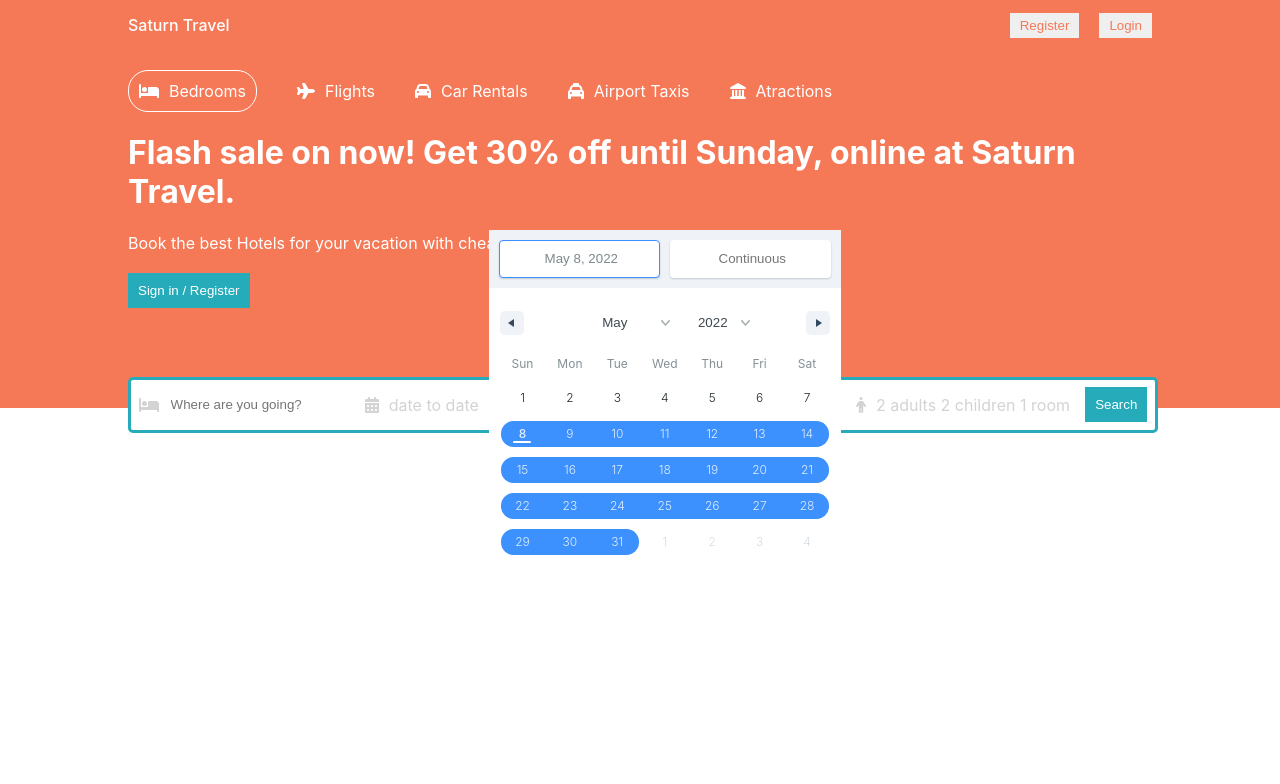
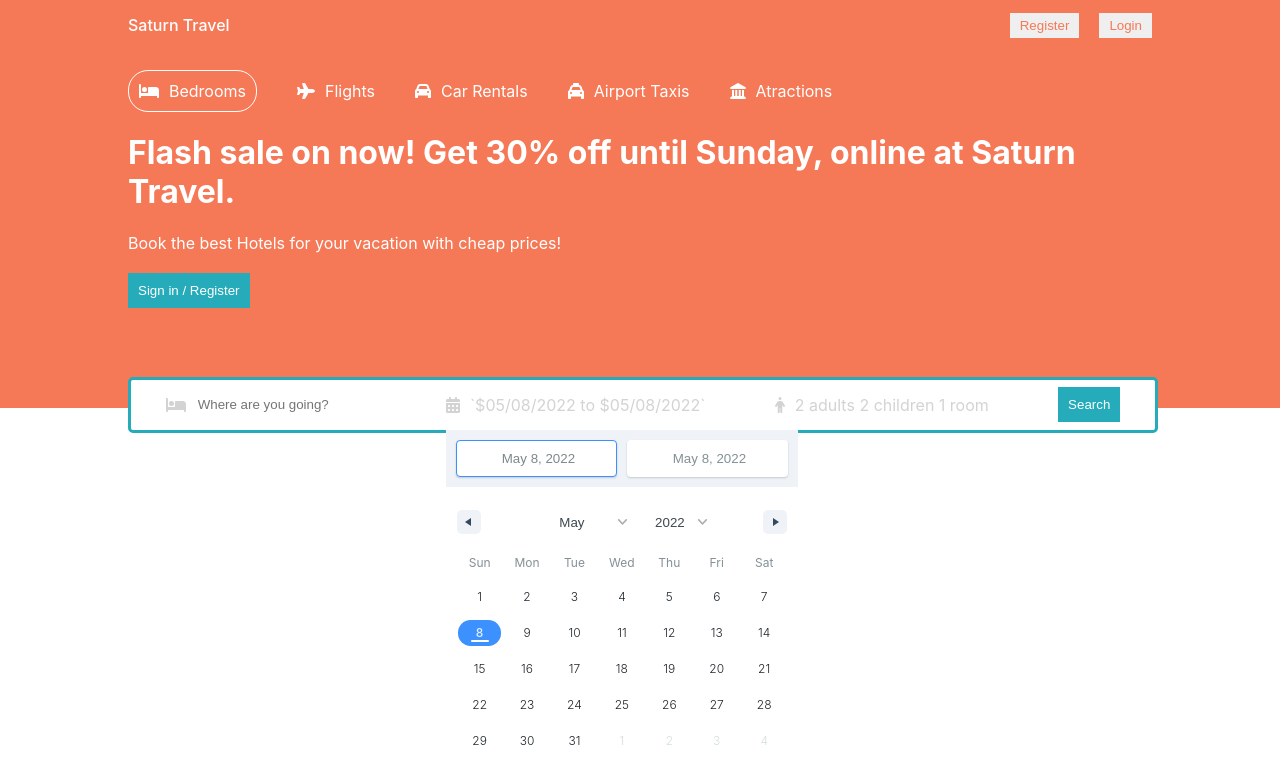
Before and after one commit to theringsofsaturn/booking-app, a React (Create React App) app: page / in a window 1280 px wide. Shown: the top 784 px of the page. Built offline with nearby package versions, Linux system fonts and the light colour scheme.

Commit message:
add the start and the end of the date

```diff
--- a/src/components/header/Header.jsx
+++ b/src/components/header/Header.jsx
@@ -1,3 +1,4 @@
+import "./header.css";
 import {
   faBed,
   faCalendarDays,
@@ -10,7 +11,7 @@
 import { FontAwesomeIcon } from "@fortawesome/react-fontawesome";
 import { useState } from "react";
 import { DateRange } from "react-date-range";
-import "./header.css";
+import { format } from "date-fns";
 import "react-date-range/dist/styles.css"; // main css file
 import "react-date-range/dist/theme/default.css"; // theme css file
 
@@ -18,7 +19,7 @@
   const [date, setDate] = useState([
     {
       startDate: new Date(),
-      endDate: null,
+      endDate: new Date(),
       key: "selection",
     },
   ]);
@@ -65,12 +66,16 @@
           </div>
           <div className="headerSearchItem">
             <FontAwesomeIcon icon={faCalendarDays} className="headerIcons" />
-            <span className="headerSearchText">date to date</span>
+            <span className="headerSearchText">
+              `${format(date[0].startDate, "MM/dd/yyyy")} to $
+              {format(date[0].endDate, "MM/dd/yyyy")}`
+            </span>
             <DateRange
               editableDateInputs={true}
               onChange={(item) => setDate([item.selection])}
               moveRangeOnFirstSelection={false}
               ranges={date}
+              className="date"
             />
           </div>
           <div className="headerSearchItem">
--- a/src/components/header/header.css
+++ b/src/components/header/header.css
@@ -77,3 +77,8 @@
   color: lightgray;
   cursor: pointer;
 }
+
+.date {
+  position: absolute;
+  top: 50px;
+}
```
